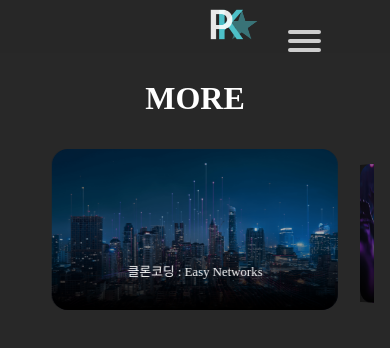
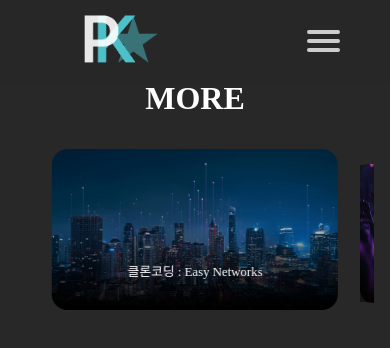
Before and after one commit to KOS1234567890/Portfolio_vue, a Vue app: page /project/1 in a window 390 px wide. Shown: the top 348 px of the page. Built offline with nearby package versions, Linux system fonts and the light colour scheme.

Commit message:
20231117 헤더 마진 업데이트

```diff
--- a/src/components/HeaderView.vue
+++ b/src/components/HeaderView.vue
@@ -136,6 +136,7 @@ export default {
     .header{
         #header{
             .header__inner{
+                margin:0 5rem;
                 gap: 0rem;
                 .header__logo{
                     img{
```
